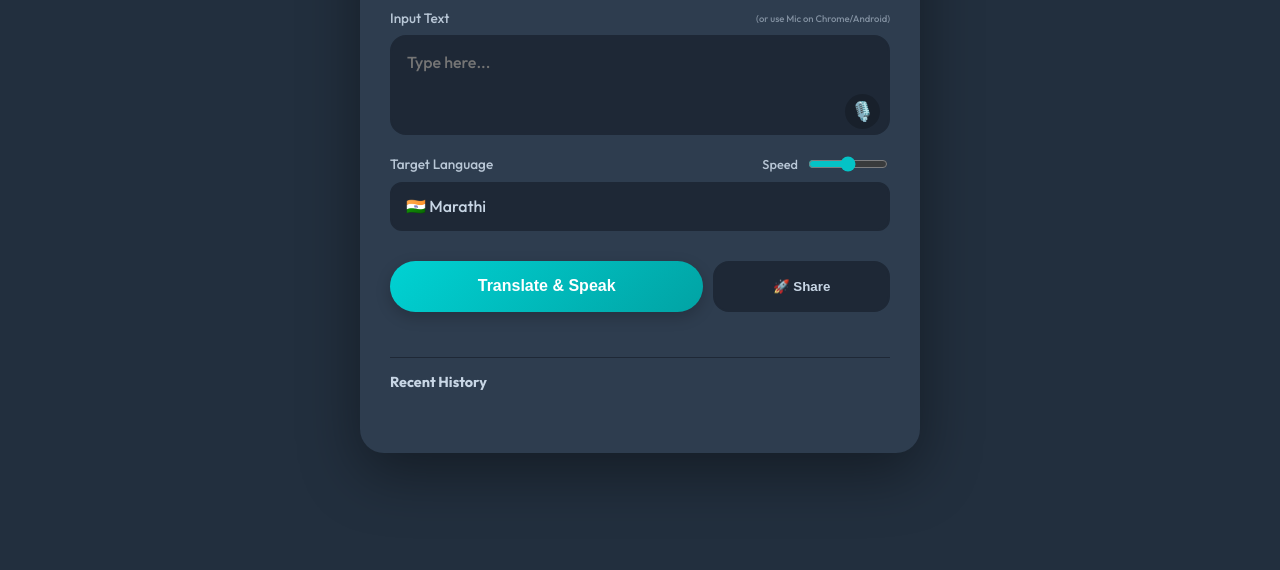
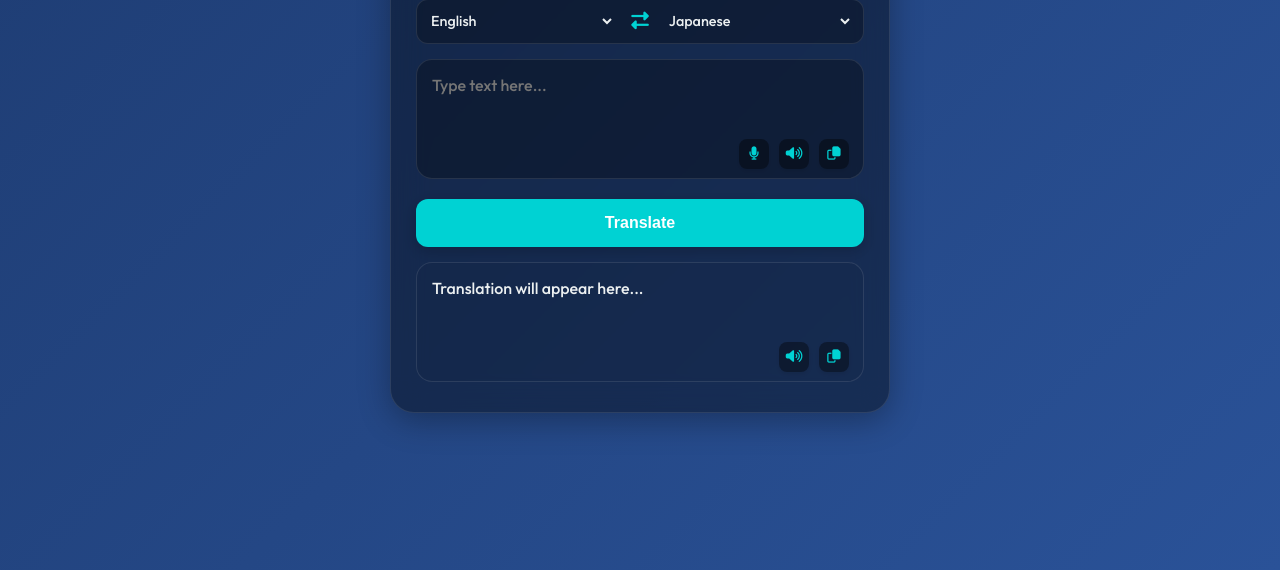
Before and after one commit to yashpatil197/LinguaVox2, a plain HTML site: page index.html in a window 1280 px wide. Shown: the part 230-800 px from the top of the page. Drawn offline with Linux system fonts and the light colour scheme.

Commit message:
Update index.html

```diff
--- a/index.html
+++ b/index.html
@@ -3,426 +3,351 @@
 <head>
     <meta charset="UTF-8">
     <meta name="viewport" content="width=device-width, initial-scale=1.0, maximum-scale=1.0, user-scalable=no">
-    <meta name="theme-color" content="#222f3e">
-
-    <meta name="apple-mobile-web-app-capable" content="yes">
-    <meta name="apple-mobile-web-app-status-bar-style" content="black-translucent">
-    <meta name="apple-mobile-web-app-title" content="LinguaVox">
-
-    <title>LinguaVox| Mobile Ready</title>
+    <title>LinguaVox 3.0 | Global Translator</title>
+    <link rel="stylesheet" href="https://cdnjs.cloudflare.com/ajax/libs/font-awesome/6.4.0/css/all.min.css">
     <style>
-        @import url('https://fonts.googleapis.com/css2?family=Outfit:wght@300;500;700&display=swap');
+        @import url('https://fonts.googleapis.com/css2?family=Outfit:wght@300;500;700&family=Noto+Sans+JP:wght@400;700&display=swap');
 
         :root {
-            /* Dark Mode (Default) */
-            --primary: #00d2d3;
-            --primary-dark: #01a3a4;
-            --bg: #222f3e;
-            --card: #2e3d4f;
-            --text: #c8d6e5;
-            --input-bg: #1e2836;
-            --border: #1e2836;
+            /* Light Mode */
+            --bg-gradient: linear-gradient(135deg, #a8edea 0%, #fed6e3 100%);
+            --glass: rgba(255, 255, 255, 0.8);
+            --border: rgba(255, 255, 255, 0.6);
+            --text: #2d3436;
+            --primary: #6c5ce7;
+            --input-bg: rgba(255, 255, 255, 0.5);
+            --shadow: 0 8px 32px 0 rgba(31, 38, 135, 0.1);
         }
 
-        body.light-mode {
-            --primary: #0984e3;
-            --primary-dark: #74b9ff;
-            --bg: #f1f2f6;
-            --card: #ffffff;
-            --text: #2f3542;
-            --input-bg: #dfe4ea;
-            --border: #ced6e0;
+        body.dark-mode {
+            /* Dark Mode */
+            --bg-gradient: linear-gradient(135deg, #1e3c72 0%, #2a5298 100%);
+            --glass: rgba(0, 0, 0, 0.4);
+            --border: rgba(255, 255, 255, 0.1);
+            --text: #ecf0f1;
+            --primary: #00d2d3;
+            --input-bg: rgba(0, 0, 0, 0.3);
+            --shadow: 0 8px 32px 0 rgba(0, 0, 0, 0.3);
         }
 
+        * { box-sizing: border-box; transition: background 0.3s, color 0.3s; }
+
         body {
-            background-color: var(--bg);
+            background: var(--bg-gradient);
+            background-attachment: fixed;
             color: var(--text);
-            font-family: 'Outfit', sans-serif;
+            font-family: 'Outfit', 'Noto Sans JP', sans-serif; /* Added Noto Sans JP for Japanese */
             display: flex;
             justify-content: center;
             align-items: center;
             min-height: 100vh;
             margin: 0;
-            /* Prevent rubber-banding on iOS */
             overscroll-behavior-y: none;
-            transition: background-color 0.3s;
         }
 
         .container {
-            background-color: var(--card);
-            width: 90%;
+            background: var(--glass);
+            backdrop-filter: blur(16px);
+            -webkit-backdrop-filter: blur(16px);
+            border: 1px solid var(--border);
+            width: 95%;
             max-width: 500px;
-            padding: 30px;
+            padding: 25px;
             border-radius: 24px;
-            box-shadow: 0 20px 60px rgba(0,0,0,0.4);
-            text-align: center;
-            position: relative;
-            /* Mobile Layout Fixes */
+            box-shadow: var(--shadow);
             display: flex;
             flex-direction: column;
-            margin: 20px auto;
+            gap: 15px;
         }
 
-        /* --- MOBILE RESPONSIVENESS --- */
-        @media (max-width: 480px) {
-            .container {
-                width: 95%;
-                padding: 20px;
-                margin: 10px;
-                border-radius: 16px;
-            }
-            h1 { font-size: 1.8rem; }
-            button { padding: 14px; }
-            .history-item { font-size: 0.8rem; }
+        /* Header */
+        header { display: flex; justify-content: space-between; align-items: center; }
+        h1 { margin: 0; font-size: 1.5rem; background: -webkit-linear-gradient(45deg, var(--primary), #a29bfe); -webkit-background-clip: text; -webkit-text-fill-color: transparent; }
+
+        .theme-toggle {
+            background: transparent;
+            border: none;
+            color: var(--text);
+            font-size: 1.2rem;
+            cursor: pointer;
         }
 
-        h1 { margin: 10px 0 5px; }
-        .tagline {
-            color: var(--primary);
-            font-size: 0.8rem;
-            text-transform: uppercase;
-            letter-spacing: 2px;
-            margin-bottom: 20px;
+        /* Language Selectors */
+        .language-bar {
+            display: grid;
+            grid-template-columns: 1fr auto 1fr;
+            gap: 10px;
+            align-items: center;
+            background: var(--input-bg);
+            padding: 10px;
+            border-radius: 12px;
+            border: 1px solid var(--border);
         }
 
-        .input-group { text-align: left; margin-bottom: 15px; }
-
-        label {
-            font-size: 0.85rem;
-            margin-bottom: 8px;
-            display: flex;
-            justify-content: space-between;
-            align-items: center;
+        select {
+            width: 100%;
+            background: transparent;
+            border: none;
             color: var(--text);
-            opacity: 0.9;
+            font-family: inherit;
+            font-size: 0.9rem;
+            cursor: pointer;
+            outline: none;
         }
 
-        .text-area-wrapper { position: relative; }
+        select option { background: #2d3436; color: white; } /* Fix options visibility in dark mode */
 
-        textarea {
+        .swap-btn {
+            background: none;
+            border: none;
+            color: var(--primary);
+            cursor: pointer;
+            font-size: 1.1rem;
+            transition: transform 0.3s;
+        }
+        .swap-btn:hover { transform: rotate(180deg); }
+
+        /* Input/Output Areas */
+        .text-area-container { position: relative; }
+
+        textarea, .output-div {
             width: 100%;
-            height: 100px;
+            min-height: 120px;
             background-color: var(--input-bg);
-            border: 2px solid var(--border);
+            border: 1px solid var(--border);
             border-radius: 16px;
             color: var(--text);
             padding: 15px;
-            padding-right: 45px;
-            font-family: 'Outfit', sans-serif;
-            font-size: 16px; /* Prevents zooming on iOS */
+            font-family: 'Outfit', 'Noto Sans JP', sans-serif;
+            font-size: 16px;
             resize: none;
-            box-sizing: border-box;
+            outline: none;
+            display: block;
         }
 
-        textarea:focus { outline: none; border-color: var(--primary); }
-
-        .mic-btn {
-            position: absolute;
-            right: 10px;
-            bottom: 10px;
-            background: rgba(0,0,0,0.2);
-            border: none;
-            color: var(--primary);
-            cursor: pointer;
-            font-size: 1.2rem;
-            width: 35px;
-            height: 35px;
-            border-radius: 50%;
+        .output-div {
+            background: rgba(0,0,0,0.05);
             display: flex;
-            align-items: center;
-            justify-content: center;
-        }
-        .mic-btn.listening { background: #ff4757; color: white; animation: pulse 1.5s infinite; }
-
-        select {
-            width: 100%;
-            padding: 14px;
-            border-radius: 12px;
-            background-color: var(--input-bg);
-            color: var(--text);
-            border: 2px solid var(--border);
-            font-family: 'Outfit', sans-serif;
-            font-size: 16px; /* Prevents zooming on iOS */
-            appearance: none; /* Custom arrow needed */
+            flex-direction: column;
+            justify-content: space-between;
         }
 
-        .speed-control { display: flex; align-items: center; gap: 8px; font-size: 0.8rem; }
-        input[type="range"] { accent-color: var(--primary); width: 80px; }
+        textarea:focus { border-color: var(--primary); }
 
-        .btn-group { display: flex; gap: 10px; margin-top: 15px; }
-
-        .main-btn {
-            flex: 2;
-            padding: 16px;
-            border-radius: 50px;
-            border: none;
-            background: linear-gradient(135deg, var(--primary), var(--primary-dark));
-            color: #fff;
-            font-size: 1rem;
-            font-weight: 700;
-            cursor: pointer;
-            box-shadow: 0 5px 15px rgba(0,0,0,0.2);
+        /* Icons inside text areas */
+        .action-row {
+            display: flex;
+            justify-content: flex-end;
+            gap: 10px;
+            margin-top: -40px;
+            padding-right: 15px;
+            padding-bottom: 15px;
+            position: relative;
+            z-index: 2;
         }
 
         .icon-btn {
-            flex: 1;
-            padding: 16px;
-            border-radius: 16px;
-            border: 2px solid var(--border);
-            background: var(--input-bg);
-            color: var(--text);
+            background: var(--glass);
+            border: none;
+            color: var(--primary);
+            width: 30px; height: 30px;
+            border-radius: 8px;
             cursor: pointer;
-            font-weight: 600;
+            display: flex; align-items: center; justify-content: center;
+            box-shadow: 0 2px 5px rgba(0,0,0,0.1);
         }
+        .icon-btn:hover { transform: scale(1.1); }
+        .icon-btn.listening { background: #ff4757; color: white; animation: pulse 1s infinite; }
 
-        .theme-toggle {
-            position: absolute;
-            top: 20px;
-            right: 20px;
-            background: var(--card);
+        /* Translate Button */
+        .translate-btn {
+            width: 100%;
+            padding: 15px;
+            border-radius: 12px;
             border: none;
-            color: var(--text);
-            width: 40px;
-            height: 40px;
-            border-radius: 50%;
-            box-shadow: 0 4px 10px rgba(0,0,0,0.2);
+            background: var(--primary);
+            color: white;
+            font-size: 1rem;
+            font-weight: bold;
             cursor: pointer;
-            font-size: 1.2rem;
-            z-index: 100;
+            box-shadow: 0 4px 15px rgba(0,0,0,0.2);
+            transition: 0.2s;
         }
-
-        .output-section { margin-top: 20px; }
-
-        .translation-output {
-            padding: 20px;
-            background: rgba(0,0,0,0.1);
-            border-radius: 12px;
-            min-height: 40px;
-            color: var(--primary);
-            font-size: 1.1rem;
-            font-weight: 500;
-            display: none;
-        }
-
-        /* History */
-        .history-section {
-            margin-top: 25px;
-            border-top: 1px solid var(--border);
-            padding-top: 15px;
-            text-align: left;
-        }
-        .history-list {
-            list-style: none;
-            padding: 0;
-            max-height: 120px;
-            overflow-y: auto;
-        }
-        .history-item {
-            background: var(--input-bg);
-            padding: 12px;
-            border-radius: 8px;
-            margin-bottom: 8px;
-            font-size: 0.9rem;
-            display: flex;
-            justify-content: space-between;
-            align-items: center;
-        }
+        .translate-btn:active { transform: scale(0.98); }
 
         @keyframes pulse { 0% { transform: scale(1); } 50% { transform: scale(1.1); } 100% { transform: scale(1); } }
     </style>
 </head>
-<body>
-
-    <button class="theme-toggle" id="theme-btn">🌗</button>
+<body class="dark-mode">
 
     <div class="container">
-        <h1>LinguaVox</h1>
-        <div class="tagline">Mobile & Desktop Ready</div>
+        <header>
+            <h1>LinguaVox 3.0</h1>
+            <button class="theme-toggle" id="theme-btn"><i class="fas fa-moon"></i></button>
+        </header>
 
-        <div class="input-group">
-            <label>Input Text <span style="font-size:0.7em; opacity:0.6">(or use Mic on Chrome/Android)</span></label>
-            <div class="text-area-wrapper">
-                <textarea id="text-input" placeholder="Type here..."></textarea>
-                <button id="mic-btn" class="mic-btn">🎙️</button>
+        <div class="language-bar">
+            <select id="source-lang">
+                <option value="en-US">English</option>
+                <option value="ja-JP">Japanese</option>
+                <option value="hi-IN">Hindi</option>
+                <option value="mr-IN">Marathi</option>
+                <option value="es-ES">Spanish</option>
+                <option value="fr-FR">French</option>
+                <option value="de-DE">German</option>
+                <option value="zh-CN">Chinese</option>
+                <option value="ko-KR">Korean</option>
+                <option value="ru-RU">Russian</option>
+                <option value="it-IT">Italian</option>
+                <option value="ar-SA">Arabic</option>
+            </select>
+
+            <button class="swap-btn" id="swap-btn"><i class="fas fa-exchange-alt"></i></button>
+
+            <select id="target-lang">
+                <option value="ja-JP" selected>Japanese</option>
+                <option value="en-US">English</option>
+                <option value="hi-IN">Hindi</option>
+                <option value="mr-IN">Marathi</option>
+                <option value="es-ES">Spanish</option>
+                <option value="fr-FR">French</option>
+                <option value="de-DE">German</option>
+                <option value="zh-CN">Chinese</option>
+                <option value="ko-KR">Korean</option>
+                <option value="ru-RU">Russian</option>
+                <option value="it-IT">Italian</option>
+                <option value="ar-SA">Arabic</option>
+            </select>
+        </div>
+
+        <div class="text-area-container">
+            <textarea id="text-input" placeholder="Type text here..."></textarea>
+            <div class="action-row">
+                <button class="icon-btn" id="mic-btn"><i class="fas fa-microphone"></i></button>
+                <button class="icon-btn" onclick="speak('text-input', 'source-lang')"><i class="fas fa-volume-up"></i></button>
+                <button class="icon-btn" onclick="copyText('text-input')"><i class="far fa-copy"></i></button>
             </div>
         </div>
 
-        <div class="input-group">
-            <label>
-                Target Language
-                <div class="speed-control">
-                    <span>Speed</span>
-                    <input type="range" id="speed-slider" min="0.5" max="1.5" step="0.1" value="1">
-                </div>
-            </label>
-            <select id="lang-select">
-    <!-- Indian Languages -->
-    <option value="mr-IN">🇮🇳 Marathi</option>
-    <option value="hi-IN">🇮🇳 Hindi</option>
-    <option value="ta-IN">🇮🇳 Tamil</option>
-    <option value="te-IN">🇮🇳 Telugu</option>
-    <option value="bn-IN">🇮🇳 Bengali</option>
-    <option value="gu-IN">🇮🇳 Gujarati</option>
-    <option value="kn-IN">🇮🇳 Kannada</option>
-    <option value="ml-IN">🇮🇳 Malayalam</option>
-    <option value="pa-IN">🇮🇳 Punjabi</option>
+        <button class="translate-btn" id="translate-btn">Translate</button>
 
-    <!-- English -->
-    <option value="en-US">🇺🇸 English</option>
-
-    <!-- European Languages -->
-    <option value="es-ES">🇪🇸 Spanish</option>
-    <option value="fr-FR">🇫🇷 French</option>
-    <option value="de-DE">🇩🇪 German</option>
-    <option value="it-IT">🇮🇹 Italian</option>
-    <option value="pt-PT">🇵🇹 Portuguese</option>
-    <option value="nl-NL">🇳🇱 Dutch</option>
-    <option value="ru-RU">🇷🇺 Russian</option>
-    <option value="pl-PL">🇵🇱 Polish</option>
-    <option value="tr-TR">🇹🇷 Turkish</option>
-
-    <!-- Asian Languages -->
-    <option value="ko-KR">🇰🇷 Korean</option>
-    <option value="zh-CN">🇨🇳 Chinese (Simplified)</option>
-    <option value="th-TH">🇹🇭 Thai</option>
-    <option value="vi-VN">🇻🇳 Vietnamese</option>
-    <option value="id-ID">🇮🇩 Indonesian</option>
-
-    <!-- Middle East / Africa -->
-    <option value="ar-SA">🇸🇦 Arabic</option>
-    <option value="fa-IR">🇮🇷 Persian</option>
-    <option value="he-IL">🇮🇱 Hebrew</option>
-    <option value="sw-KE">🇰🇪 Swahili</option>
-</select>
-
-        </div>
-
-        <div class="btn-group">
-            <button id="translate-btn" class="main-btn">Translate & Speak</button>
-            <button id="share-btn" class="icon-btn">🚀 Share</button>
-        </div>
-
-        <div class="output-section">
-            <div class="translation-output" id="output-box"></div>
-        </div>
-
-        <div class="history-section">
-            <div style="font-weight:bold; font-size:0.9rem; margin-bottom:10px;">Recent History</div>
-            <ul class="history-list" id="history-list"></ul>
+        <div class="text-area-container">
+            <div class="output-div" id="output-text">Translation will appear here...</div>
+            <div class="action-row" style="margin-top: -40px;"> <button class="icon-btn" onclick="speak('output-text', 'target-lang')"><i class="fas fa-volume-up"></i></button>
+                <button class="icon-btn" onclick="copyText('output-text')"><i class="far fa-copy"></i></button>
+            </div>
         </div>
     </div>
 
     <script>
-        const textarea = document.getElementById("text-input");
-        const langSelect = document.getElementById("lang-select");
-        const translateBtn = document.getElementById("translate-btn");
-        const shareBtn = document.getElementById("share-btn");
-        const micBtn = document.getElementById("mic-btn");
-        const outputBox = document.getElementById("output-box");
-        const themeBtn = document.getElementById("theme-btn");
-        const historyList = document.getElementById("history-list");
-        const speedSlider = document.getElementById("speed-slider");
+        // --- DOM Elements ---
+        const textInput = document.getElementById('text-input');
+        const outputText = document.getElementById('output-text');
+        const sourceLang = document.getElementById('source-lang');
+        const targetLang = document.getElementById('target-lang');
+        const swapBtn = document.getElementById('swap-btn');
+        const translateBtn = document.getElementById('translate-btn');
+        const themeBtn = document.getElementById('theme-btn');
+        const micBtn = document.getElementById('mic-btn');
 
-        // --- Theme Toggle ---
-        themeBtn.addEventListener('click', () => document.body.classList.toggle('light-mode'));
+        // --- 1. Swap Languages ---
+        swapBtn.addEventListener('click', () => {
+            // Swap dropdown values
+            const tempLang = sourceLang.value;
+            sourceLang.value = targetLang.value;
+            targetLang.value = tempLang;
 
-        // --- Voice Input (Chrome/Android Only) ---
-        // Note: iOS Safari does not support the Web Speech API for recording yet.
+            // Swap text values
+            const tempText = textInput.value;
+            textInput.value = outputText.innerText;
+            outputText.innerText = tempText;
+        });
+
+        // --- 2. Translation Logic (MyMemory API) ---
+        translateBtn.addEventListener('click', async () => {
+            const text = textInput.value.trim();
+            if(!text) return alert("Please enter text.");
+
+            translateBtn.innerText = "Translating...";
+            outputText.style.opacity = "0.5";
+
+            // Extract language codes (e.g., 'en-US' -> 'en')
+            const sourceCode = sourceLang.value.split('-')[0];
+            const targetCode = targetLang.value.split('-')[0];
+
+            try {
+                const url = `https://api.mymemory.translated.net/get?q=${encodeURIComponent(text)}&langpair=${sourceCode}|${targetCode}`;
+                const res = await fetch(url);
+                const data = await res.json();
+
+                // Fix for Japanese/Chinese sometimes returning HTML entities
+                const rawTranslation = data.responseData.translatedText;
+                const decodedTranslation = new DOMParser().parseFromString(rawTranslation, "text/html").documentElement.textContent;
+
+                outputText.innerText = decodedTranslation;
+            } catch (err) {
+                outputText.innerText = "Error: Could not translate.";
+                console.error(err);
+            }
+
+            translateBtn.innerText = "Translate";
+            outputText.style.opacity = "1";
+        });
+
+        // --- 3. Text-to-Speech (Robust) ---
+        function speak(elementId, langSelectId) {
+            const text = elementId === 'text-input' ? textInput.value : outputText.innerText;
+            const langFull = document.getElementById(langSelectId).value; // e.g., 'ja-JP'
+
+            if (!text || text === "Translation will appear here...") return;
+
+            window.speechSynthesis.cancel(); // Stop any current speech
+            const utter = new SpeechSynthesisUtterance(text);
+            utter.lang = langFull;
+
+            // voice fixing for Japanese
+            const voices = window.speechSynthesis.getVoices();
+            // Try to find an exact match for the language
+            const voiceMatch = voices.find(v => v.lang === langFull) || voices.find(v => v.lang.startsWith(langFull.split('-')[0]));
+
+            if (voiceMatch) {
+                utter.voice = voiceMatch;
+            }
+
+            window.speechSynthesis.speak(utter);
+        }
+
+        // --- 4. Voice Input (Chrome) ---
         if ('webkitSpeechRecognition' in window) {
             const recognition = new webkitSpeechRecognition();
             recognition.continuous = false;
-            recognition.lang = 'en-US';
 
             micBtn.addEventListener('click', () => {
+                recognition.lang = sourceLang.value; // Use selected source language
                 if (micBtn.classList.contains('listening')) recognition.stop();
                 else recognition.start();
             });
 
             recognition.onstart = () => micBtn.classList.add('listening');
             recognition.onend = () => micBtn.classList.remove('listening');
-            recognition.onresult = (e) => textarea.value = e.results[0][0].transcript;
+            recognition.onresult = (e) => textInput.value = e.results[0][0].transcript;
         } else {
-            // Hide mic on iOS/Unsupported browsers to avoid confusion
             micBtn.style.display = 'none';
         }
 
-        // --- Translation & Speak ---
-        async function translateAndSpeak() {
-            const text = textarea.value;
-            const targetLang = langSelect.value;
-            if(!text) return alert("Please enter text first.");
-
-            // UI Loading
-            translateBtn.innerText = "Processing...";
-            outputBox.style.display = "block";
-            outputBox.innerText = "Translating...";
-
-            // 1. Translate
-            try {
-                const apiLang = targetLang.split('-')[0];
-                const res = await fetch(`https://api.mymemory.translated.net/get?q=${encodeURIComponent(text)}&langpair=en|${apiLang}`);
-                const data = await res.json();
-                const translatedText = data.responseData.translatedText;
-
-                outputBox.innerText = translatedText;
-                addToHistory(text, translatedText);
-                speak(translatedText, targetLang);
-            } catch (err) {
-                outputBox.innerText = "Error. Try again.";
-            }
-
-            translateBtn.innerText = "Translate & Speak";
+        // --- 5. Utilities ---
+        function copyText(elementId) {
+            const text = elementId === 'text-input' ? textInput.value : outputText.innerText;
+            if(text) navigator.clipboard.writeText(text);
+            alert("Copied!");
         }
 
-        // --- Speech Synthesis (iOS Compatible) ---
-        function speak(text, lang) {
-            window.speechSynthesis.cancel(); // Stop previous
-            const utter = new SpeechSynthesisUtterance(text);
-            utter.lang = lang;
-            utter.rate = speedSlider.value;
-
-            // Voice matching attempt
-            const voices = window.speechSynthesis.getVoices();
-            const voice = voices.find(v => v.lang.includes(lang.split('-')[0]));
-            if(voice) utter.voice = voice;
-
-            window.speechSynthesis.speak(utter);
-        }
-
-        // --- History ---
-        function addToHistory(original, translated) {
-            let history = JSON.parse(localStorage.getItem('pg_history')) || [];
-            history.unshift({ original, translated });
-            if(history.length > 5) history.pop();
-            localStorage.setItem('pg_history', JSON.stringify(history));
-            renderHistory();
-        }
-
-        function renderHistory() {
-            const history = JSON.parse(localStorage.getItem('pg_history')) || [];
-            historyList.innerHTML = history.map(item =>
-                `<li class="history-item" onclick="textarea.value='${item.original}'">
-                    <span>${item.translated}</span>
-                 </li>`
-            ).join('');
-        }
-        renderHistory();
-
-        // --- Event Listeners ---
-        translateBtn.addEventListener('click', translateAndSpeak);
-
-        shareBtn.addEventListener('click', () => {
-            if(navigator.share) {
-                navigator.share({
-                    title: 'LinguaVox Translation',
-                    text: outputBox.innerText || textarea.value
-                });
-            } else {
-                alert("Share not supported on this browser.");
-            }
+        themeBtn.addEventListener('click', () => {
+            document.body.classList.toggle('dark-mode');
+            themeBtn.innerHTML = document.body.classList.contains('dark-mode') ? '<i class="fas fa-moon"></i>' : '<i class="fas fa-sun"></i>';
         });
 
-        // iOS Voice Loading Fix
+        // Ensure voices are loaded (Chrome quirk)
         window.speechSynthesis.onvoiceschanged = () => window.speechSynthesis.getVoices();
     </script>
 </body>
```
